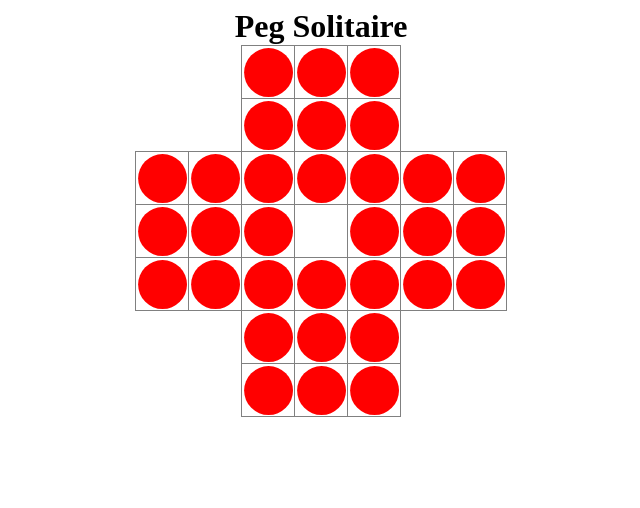
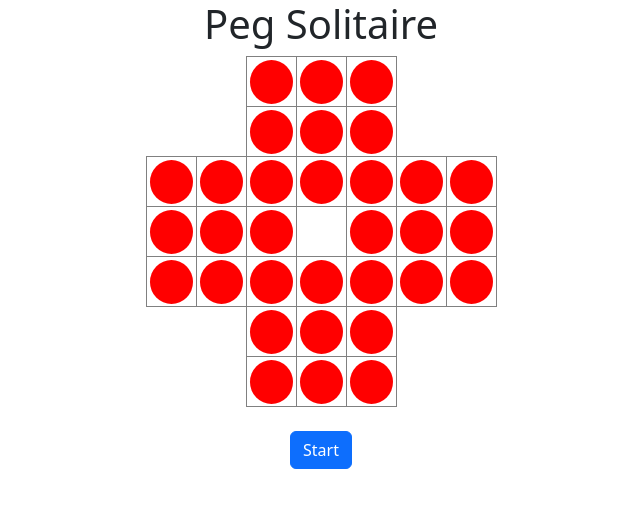
Before and after one commit to pmgj/PegSolitaire, a plain HTML site: page index.html in a window 1280 px wide. Shown: the whole page, without its empty margins (319-959 px from the left). Drawn offline with nearby package versions, Linux system fonts and the light colour scheme.

Commit message:
Improved version

```diff
--- a/index.css
+++ b/index.css
@@ -3,20 +3,17 @@ table {
     margin: 0 auto;
 }
 
-caption {
-    font-size: xx-large;
-    font-weight: bold;
-}
-
 td {
     border: 1px solid gray;
     text-align: center;
-}
-
-td, img {
     --cell-size: 10vmin;
     width: clamp(30px, var(--cell-size), 50px);
     height: clamp(30px, var(--cell-size), 50px);
+}
+
+td img {
+    width: 95%;
+    height: 95%;
 }
 
 tr:nth-child(1) td:nth-child(1),
@@ -38,12 +35,8 @@ tr:nth-child(7) td:nth-child(7) {
     border: 0;
 }
 
-img {
+main td img {
     vertical-align: middle;
     position: relative;
     animation-fill-mode: backwards;
 }
-
-#message {
-    text-align: center;
-}
--- a/index.html
+++ b/index.html
@@ -5,17 +5,24 @@
     <title>Peg Solitaire</title>
     <meta charset="UTF-8">
     <meta name="viewport" content="width=device-width, initial-scale=1">
+    <link href="https://cdn.jsdelivr.net/npm/bootstrap@5.3.3/dist/css/bootstrap.min.css" rel="stylesheet"
+        integrity="sha384-QWTKZyjpPEjISv5WaRU9OFeRpok6YctnYmDr5pNlyT2bRjXh0JMhjY6hW+ALEwIH" crossorigin="anonymous">
     <link rel="icon" type="image/svg" href="favicon.svg">
     <link rel="stylesheet" type="text/css" href="index.css">
     <script type="module" src="scripts/GUI.js"></script>
 </head>
 
 <body>
-    <table>
-        <caption>Peg Solitaire</caption>
-        <tbody></tbody>
-    </table>
-    <p id="message"></p>
+    <main>
+        <h1 class="text-center">Peg Solitaire</h1>
+        <table>
+            <tbody></tbody>
+        </table>
+        <form class="container mt-4 text-center">
+            <input type="button" value="Start" class="btn btn-primary">
+        </form>
+        <p id="message" class="text-center"></p>
+    </main>
 </body>
 
 </html>
--- a/scripts/GUI.js
+++ b/scripts/GUI.js
@@ -84,6 +84,7 @@ class GUI {
         this.game = new PegSolitaire();
         let board = this.game.getBoard();
         let tbody = document.querySelector("tbody");
+        tbody.innerHTML = "";
         for (let i = 0; i < board.length; i++) {
             let tr = document.createElement("tr");
             for (let j = 0; j < board[i].length; j++) {
@@ -103,6 +104,11 @@ class GUI {
             tbody.appendChild(tr);
         }
     }
+    registerEvents() {
+        this.init();
+        let iniciar = document.querySelector("input[type='button']");
+        iniciar.onclick = this.init.bind(this);
+    }
 }
 let gui = new GUI();
-gui.init();
+gui.registerEvents();
```
